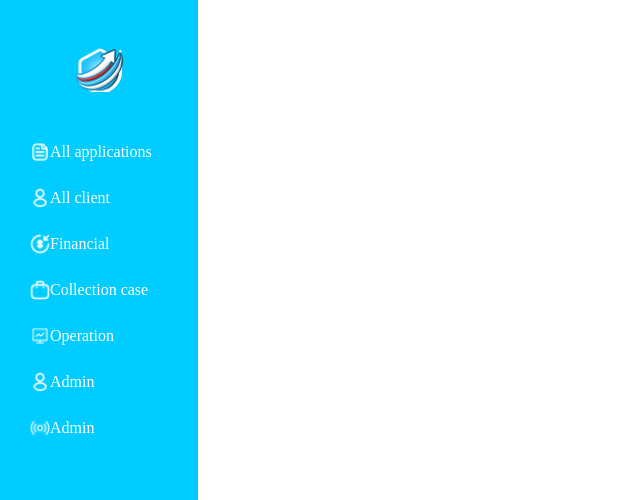
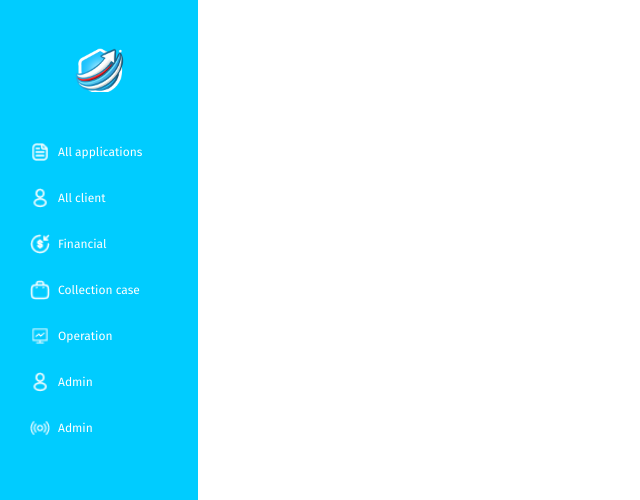
Before and after one commit to Preye-Dobra/crednow_admin_dashboard, a Vue app: page / in a window 1280 px wide. Shown: the top 500 px of the page, without its empty margins (0-640 px from the left). Built offline with nearby package versions, Linux system fonts and the light colour scheme.

Commit message:
Update Navbar.vue

```diff
--- a/src/components/Navbar.vue
+++ b/src/components/Navbar.vue
@@ -9,10 +9,8 @@
       <ul>
         <li><a href="#"><img src="/public/all.png" alt="All applications" class="nav-icon" /> All applications</a></li>
         <li><a href="#"><img src="/public/cl.png" alt="All client" class="nav-icon" /> All client</a></li>
-
         <li><a href="#"><img src="/public/finance.png" alt="Financial" class="nav-icon" /> Financial</a></li>
-
-         <li><a href="#"><img src="/public/cocase.png" alt="Collection case" class="nav-icon" /> Collection case</a></li>
+        <li><a href="#"><img src="/public/cocase.png" alt="Collection case" class="nav-icon" /> Collection case</a></li>
         <li><a href="#"><img src="/public/opera.png" alt="Operation" class="nav-icon" /> Operation</a></li>
         <li><a href="#"><img src="/public/cl.png" alt="Admin" class="nav-icon" /> Admin</a></li>
         <li><a href="#"><img src="/public/bro.png" alt="Admin" class="nav-icon" /> Admin</a></li>
@@ -28,14 +26,16 @@ export default {
 </script>
 
 <style scoped>
+@import url('https://fonts.googleapis.com/css2?family=Fira+Sans:ital,wght@0,100;0,200;0,300;0,400;0,500;0,600;0,700;0,800;0,900;1,100;1,200;1,300;1,400;1,500;1,600;1,700;1,800;1,900&display=swap');
 
 .sidebar {
   width: 198px;
   height: 1024px;
   background-color: #00ccff;
   color: white;
-  font-size: 16px;
+  font-size: 12px;
   box-sizing: border-box;
+
   display: flex;
   flex-direction: column;
   justify-content: flex-start;
@@ -52,7 +52,6 @@ export default {
   display: flex;
   justify-content: center;
   align-items: center;
-
 }
 
 .sidebar-logo {
@@ -76,47 +75,45 @@ export default {
   padding: 0;
   margin: 0;
 }
-
 .nav-list li {
   height: 46px;
-  top: 12px;
   padding: 12px 10px 10px 12px;
   display: flex;
   align-items: center;
-  gap: 10px;
+  gap: 12px; /* Adjusted gap between icon and text */
   border-radius: 8px;
 }
 
-
-.nav-list li:hover {
-  background-color: #ffff;
-}
-.nav-list a:hover {
-  color: #004759;
-
-}
 .nav-list a {
   text-decoration: none;
   color: #ffff;
-  font-size: 16px;
+  font-size: 12px;
   font-weight: 400;
   display: flex;
-  height: 22px;
-  line-height: 22.4px;
+   font-family: 'Fira Sans', sans-serif;
   align-items: center;
+  gap: 8px; /* Add space between icon and text inside the <a> tag */
 }
-
 
 .nav-icon {
   width: 20px;
   height: 20px;
   object-fit: contain;
+  transition: filter 0.3s ease;
 }
 
-.nav-icon:hover {
-  width: 20px;
-  height: 20px;
-  object-fit: contain;
+/* Hover effect for list items */
+.nav-list li:hover {
+  background-color: #ffff;
+}
+
+.nav-list a:hover {
   color: #004759;
 }
+
+/* Icon hover effect */
+.nav-list li:hover .nav-icon {
+  filter: brightness(0) saturate(100%) invert(51%) sepia(66%) saturate(290%) hue-rotate(158deg) brightness(95%) contrast(94%);
+}
+
 </style>
```
